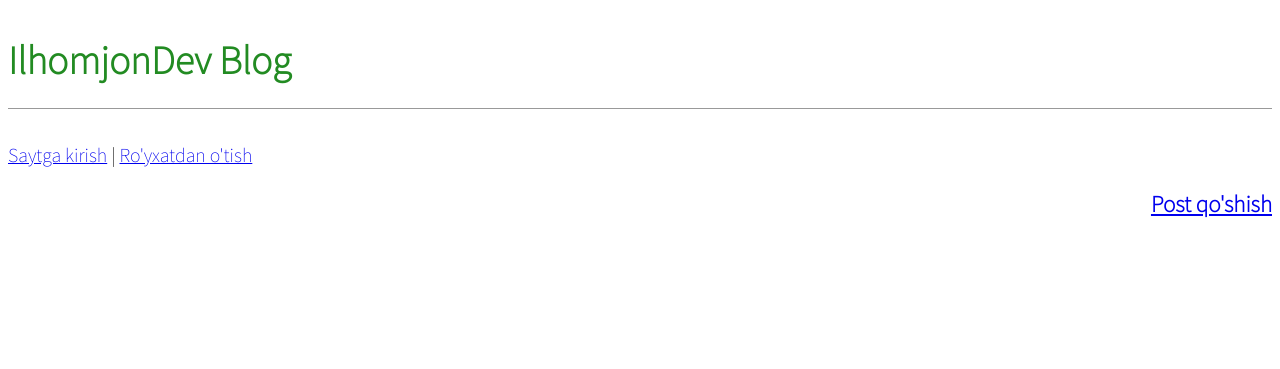
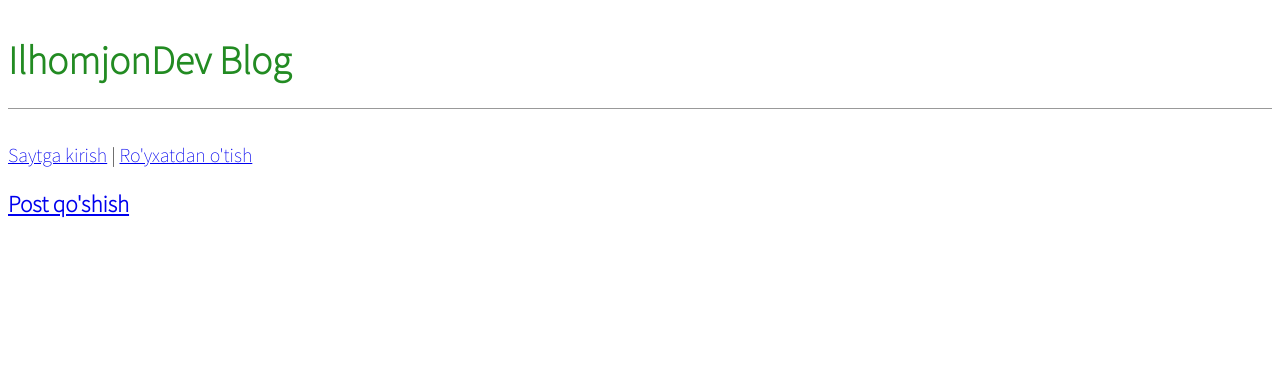
Before and after one commit to RahimovIlhom/blogsahifa, a Django app: template templates/home.html in a window 1280 px wide. Shown: the top 369 px of the page. Run offline with Django 4.2, Linux system fonts and the light colour scheme; the template is opened without the code that fills it, so the values that code supplies are empty.

Commit message:
Update base.html

```diff
--- a/templates/base.html
+++ b/templates/base.html
@@ -8,11 +8,6 @@
     <link rel="preconnect" href="https://fonts.gstatic.com" crossorigin>
     <link href="https://fonts.googleapis.com/css2?family=Noto+Sans+JP:wght@100&display=swap" rel="stylesheet">
     <link rel="stylesheet" href="{% static 'css/base.css' %}">
-    <style>
-        .oxiri {
-        text-align:right;
-        }
-    </style>
 
 </head>
 <body>
@@ -32,7 +27,7 @@
         {% block content %}
         {% endblock content %}
     </div>
-    <footer class="oxiri">
+    <footer>
         <h3><a href="{% url 'post_new' %}">Post qo'shish</a> </h3>
     </footer>
 </body>
```
